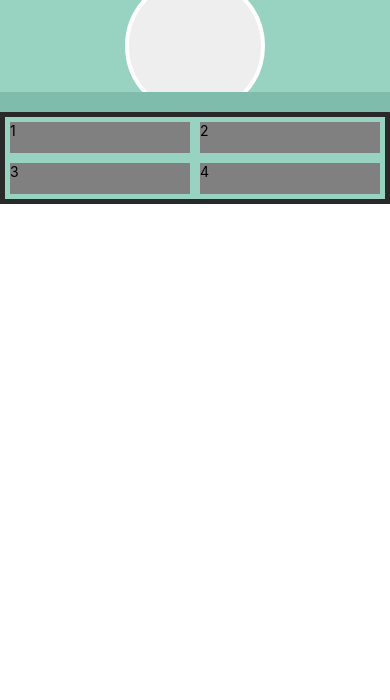
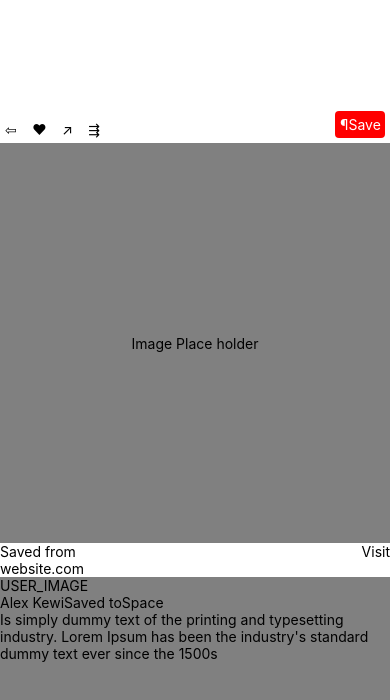
Before and after one commit to hasithaAlex/ReactNative, a React Native app: screen / in a window 390 px wide. Shown: the top 700 px of the page. Built offline with nearby package versions, Linux system fonts and the light colour scheme.

Commit message:
app style changes

```diff
--- a/App.js
+++ b/App.js
@@ -10,68 +10,131 @@ export default class App extends React.Component {
 
   render() {
     return (
-      <View styles={styles.container}>
-        <View style={styles.top}>
-          <View style={styles.profileimaage}></View>
+      <View style={styles.Pin_Container}>
+        <View style={styles.PinHeader}>
+          <View style={styles.UtilityNav}>
+            <View>
+              <Text>⇦</Text>
+            </View>
+            <View>
+              <Text>♥</Text>
+            </View>
+            <View>
+              <Text>↗</Text>
+            </View>
+            <View>
+              <Text>⇶</Text>
+            </View>
+          </View>
+
+          <View style={styles.PinButton_Container}>
+            <View style={styles.PinButton}>
+              <View style={styles.PinIcon}>
+                <Text style={styles.PinIconStyle}>¶</Text>
+              </View>
+              <Text style={styles.PinButtonText}>Save</Text>
+            </View>
         </View>
-        <View style={styles.center}></View>
-        <View style={styles.bottom}>
-          <View style={styles.bottomItem}>
-            <View style={styles.bottomItemInner}><Text>1</Text></View>
-          </View>
-          <View style={styles.bottomItem}>
-            <View style={styles.bottomItemInner}><Text>2</Text></View>
-          </View>
-          <View style={styles.bottomItem}>
-            <View style={styles.bottomItemInner}><Text>3</Text></View>
-          </View>
-          <View style={styles.bottomItem}>
-            <View style={styles.bottomItemInner}><Text>4</Text></View>
+      </View>
+
+      <View style={styles.PinContent}>
+        <Text style={styles.ImagePlaceholder}>Image Place holder</Text>
+      </View>
+
+      <View style={styles.PinMeta}>
+        <View style={styles.MetaText_Container}>
+          <Text style={styles.PinMetaText}>Saved from</Text>
+          <Text style={styles.PinMetaText}>website.com</Text>
+        </View>
+        <View style={styles.VisitButton_Container}>
+          <View style={styles.VisitButton}>
+            <Text style={styles.VisitButtonText}>Visit</Text>
           </View>
         </View>
       </View>
+
+      <View style={styles.PinUser}>
+        <View style={styles.PinUserAvatar}>
+          <Text>USER_IMAGE</Text>
+        </View>
+        <View style={styles.PinUser_Container}>
+          <Text style={styles.PinUserText}>
+            <Text style={styles.TextBold}>Alex Kewi</Text>
+            Saved to
+            <Text style={styles.TextBold}>Space</Text>
+          </Text>
+          <Text>
+            Is simply dummy text of the printing and typesetting industry. Lorem Ipsum has been the industry's standard dummy text ever since the 1500s
+          </Text>
+        </View>
+      </View>
+
+    </View>
+
     );
   }
 }
 
 //component specific styles when you separate with other styles--------------------------
 const styles = StyleSheet.create({
-  container: {
+  Pin_Container: {
     flex: 1,
+    backgroundColor: 'gray',
+    alignSelf: 'stretch'
   },
-  top: {
-    height: '45%',
-    alignItems: 'center',
+  PinHeader: {
+    backgroundColor: 'white',
+    flexDirection: 'row', // align all items in a row
+    alignItems: 'flex-end', // place it end of row
+    //justifyContent: 'center', // to algin item center,
+    justifyContent: 'space-between',
+    height: 60,
+    padding: 5,
+    flex: 1
+  },
+  UtilityNav: {
+    flex: 1,
+    flexDirection: 'row',
+    justifyContent: 'space-between'
+  },
+  PinButton_Container: {
+    flex: 3,
+    alignItems: 'flex-end'
+  },
+  PinButton: {
+    flexDirection: 'row',
+    backgroundColor: 'red',
+    padding: 5,
+    borderRadius: 4,
+    justifyContent: 'space-between',
+    width: 50
+  },
+  PinButtonText: {
+    color: 'white'
+  },
+  PinIcon: {
+    color: 'white'
+  },
+  PinIconStyle:  {
+    color: 'white'
+  },
+  PinContent: {
+    flex: 3,
+    backgroundColor: 'gray',
     justifyContent: 'center',
-    backgroundColor: '#98d2c1'
+    alignItems: 'center'
   },
-  profileimaage: {
-    width: 140,
-    height: 140,
-    borderRadius: 100,
-    borderWidth: 4,
-    borderColor: '#fff',
-    backgroundColor: '#eee'
+  PinMeta: {
+    backgroundColor: 'white',
+    flexDirection: 'row',
+    justifyContent: 'space-between',
   },
-  center: {
-    height: '10%',
-    backgroundColor: '#7fbcac'
+  VisitButton_Container:{
+    color: 'black'
   },
-  bottom: {
-    height: '45%',
-    backgroundColor: '#292929',
-    flexDirection: 'row', //column
-    flexWrap: 'wrap',
-    padding: 5
+  ImagePlaceholder: {
   },
-  bottomItem: {
-    width: '50%',
-    height: '50%',
-    padding: 5,
-    backgroundColor: '#98d2c1'
-  },
-  bottomItemInner: {
-    flex: 1,
-    backgroundColor: 'gray'
+  PinUser:{
+    flex: 2
   }
 });
```
Also changed, not shown: app/components/Pin.js (added), image.PNG (added).
